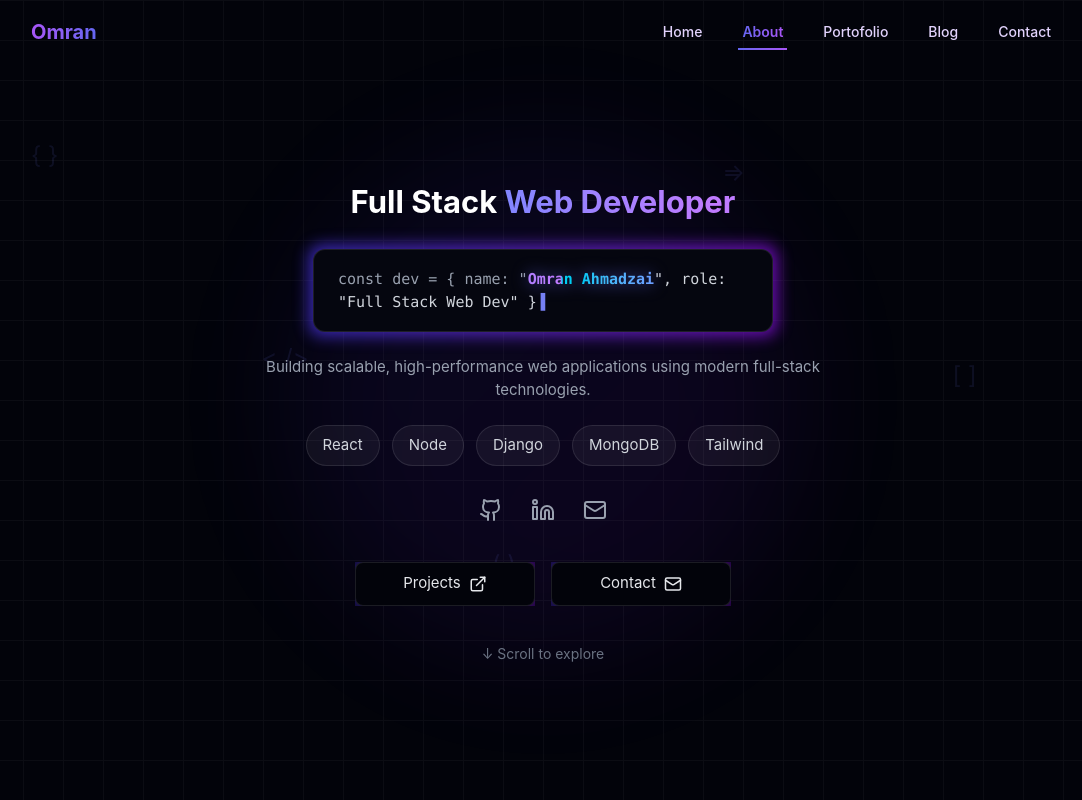
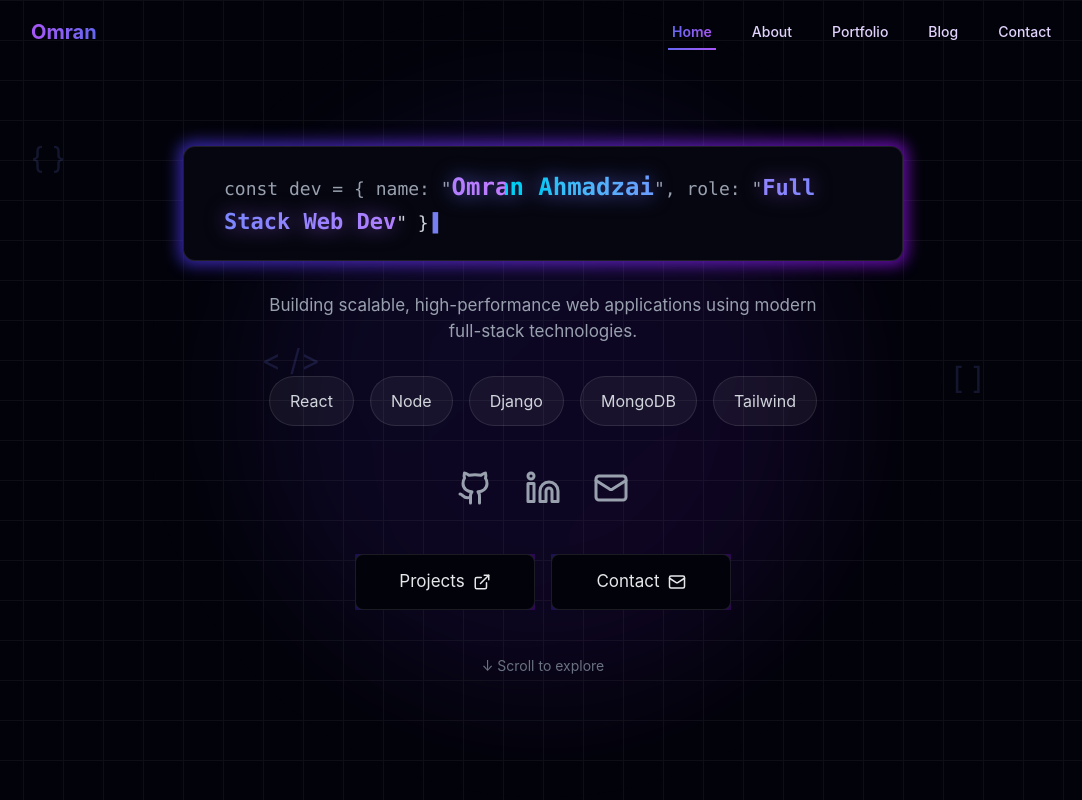
Before and after one commit to OmranInTech/Portfolio-website, a React (Vite) app: page / in a window 1280 px wide. Shown: the top 800 px of the page, without its empty margins (97-1179 px from the left). Built offline with nearby package versions, Linux system fonts and the light colour scheme.

Commit message:
Home page updated

```diff
--- a/index.html
+++ b/index.html
@@ -4,7 +4,7 @@
     <meta charset="UTF-8" />
     <link rel="icon" type="image/svg+xml" href="/vite.svg" />
     <meta name="viewport" content="width=device-width, initial-scale=1.0" />
-    <title>portfolio-website</title>
+    <title>Omran Ahmadzai </title>
   </head>
   <body>
     <div id="root"></div>
--- a/src/Pages/Contact.jsx
+++ b/src/Pages/Contact.jsx
@@ -29,7 +29,7 @@ const AnimatedItem = ({ children, delay = 0 }) => {
 
 export default function Contact() {
   return (
-    <div className="w-full min-h-screen bg-[#02030a] text-white px-5 md:px-[10%] lg:px-[12%] xl:px-[15%] py-20">
+    <div id='Contact'className="w-full min-h-screen bg-[#02030a] text-white px-5 md:px-[10%] lg:px-[12%] xl:px-[15%] py-20">
       {/* HEADER */}
       <div className="text-center pb-12">
         <h2 className="text-3xl sm:text-5xl md:text-6xl font-bold bg-gradient-to-r from-[#6366f1] to-[#a855f7] bg-clip-text text-transparent">
--- a/src/Pages/Home.jsx
+++ b/src/Pages/Home.jsx
@@ -1,34 +1,38 @@
-import React, { useEffect, useState, memo } from "react"
-import { Github, Linkedin, Mail, ExternalLink } from "lucide-react"
-import AOS from "aos"
-import "aos/dist/aos.css"
+import React, { useEffect, useState, memo } from "react";
+import { Github, Linkedin, Mail, ExternalLink } from "lucide-react";
+import AOS from "aos";
+import "aos/dist/aos.css";
 
 //////////////// CTA BUTTON //////////////////
-
 const CTAButton = memo(({ href, text, icon: Icon }) => (
-  <a href={href} className="w-full sm:w-auto">
+  <a
+    href={href}
+    className="w-full sm:w-auto"
+    onClick={(e) => {
+      e.preventDefault();
+      const target = document.querySelector(href);
+      target?.scrollIntoView({ behavior: "smooth" });
+    }}
+  >
     <button className="group relative w-full sm:w-[180px] overflow-hidden">
       <div className="absolute -inset-0.5 bg-gradient-to-r from-indigo-600 to-purple-600 rounded-xl opacity-70 blur-md group-hover:opacity-100 transition"></div>
-
       <div className="absolute inset-0 translate-x-[-120%] group-hover:translate-x-[120%] transition duration-700 bg-white/10 skew-x-12"></div>
-
-      <div className="relative h-12 sm:h-11 bg-[#02030a] rounded-lg border border-white/10 flex items-center justify-center gap-2 text-[15px] sm:text-[15px] text-gray-200 group-hover:scale-[1.05] transition">
+      <div className="relative h-14 sm:h-14 bg-[#02030a] rounded-lg border border-white/10 flex items-center justify-center gap-2 text-[16px] sm:text-[17px] text-gray-200 group-hover:scale-[1.05] transition">
         {text} <Icon className="w-[18px] h-[18px]" />
       </div>
     </button>
   </a>
-))
+));
 
 //////////////// FLOATING SYMBOLS //////////////////
-
 const FloatingSymbols = () => {
-  const symbols = ["{ }", "< />", "( )", "=>", "[ ]"]
+  const symbols = ["{ }", "< />", "( )", "=>", "[ ]"];
   return (
     <div className="absolute inset-0 pointer-events-none overflow-hidden">
       {symbols.map((s, i) => (
         <div
           key={i}
-          className="absolute text-indigo-400/10 text-xl sm:text-2xl animate-floatSlow"
+          className="absolute text-indigo-400/15 text-2xl sm:text-3xl animate-floatSlow"
           style={{
             left: `${10 + i * 18}%`,
             top: `${20 + (i % 3) * 25}%`,
@@ -39,97 +43,100 @@ const FloatingSymbols = () => {
         </div>
       ))}
     </div>
-  )
-}
+  );
+};
 
 //////////////// MAIN //////////////////
+const Home = () => {
+  const beforeName = 'const dev = { name: "';
+  const name = "Omran Ahmadzai";
+  const roleText = "Full Stack Web Dev";
+  const afterName = `", role: "${roleText}" }`;
 
-const Home = () => {
-
-  const beforeName = 'const dev = { name: "'
-  const name = 'Omran Ahmadzai'
-  const afterName = '", role: "Full Stack Web Dev" }'
-
-  const full = beforeName + name + afterName
-  const [typed, setTyped] = useState("")
+  const full = beforeName + name + afterName;
+  const [typed, setTyped] = useState("");
 
   useEffect(() => {
-    let i = 0
+    let i = 0;
     const t = setInterval(() => {
-      setTyped(full.slice(0, i))
-      i++
-      if (i > full.length) clearInterval(t)
-    }, 28)
-    return () => clearInterval(t)
-  }, [])
+      setTyped(full.slice(0, i));
+      i++;
+      if (i > full.length) clearInterval(t);
+    }, 28);
+    return () => clearInterval(t);
+  }, []);
 
   useEffect(() => {
-    AOS.init({ once: true, duration: 900, easing: "ease-out-cubic" })
-  }, [])
+    AOS.init({ once: true, duration: 900, easing: "ease-out-cubic" });
+  }, []);
 
-  const nameStart = typed.indexOf(name)
-  const hasName = nameStart !== -1
+  const nameStart = typed.indexOf(name);
+  const roleStart = typed.indexOf(roleText);
+  const hasName = nameStart !== -1;
 
   return (
-    <div className="min-h-screen bg-[#02030a] flex items-start sm:items-center justify-center px-4 relative overflow-hidden">
-
+    <div
+      id="Home"
+      className="min-h-screen bg-[#02030a] flex items-start sm:items-center justify-center px-4 relative overflow-hidden"
+    >
       {/* bg glow */}
-      <div className="absolute w-[420px] sm:w-[520px] h-[420px] sm:h-[520px] rounded-full blur-3xl bg-gradient-to-br from-indigo-600/20 to-purple-600/20 opacity-40 animate-pulse"/>
+      <div className="absolute w-[480px] sm:w-[580px] h-[480px] sm:h-[580px] rounded-full blur-3xl bg-gradient-to-br from-indigo-600/20 to-purple-600/20 opacity-50 animate-pulse" />
 
       {/* grid */}
-      <div className="absolute inset-0 opacity-[0.04] bg-[linear-gradient(to_right,#fff_1px,transparent_1px),linear-gradient(to_bottom,#fff_1px,transparent_1px)] bg-[size:40px_40px]" />
+      <div className="absolute inset-0 opacity-[0.05] bg-[linear-gradient(to_right,#fff_1px,transparent_1px),linear-gradient(to_bottom,#fff_1px,transparent_1px)] bg-[size:40px_40px]" />
 
       <FloatingSymbols />
 
-      {/* MOBILE: more vertical fill */}
-      <div className="w-full max-w-3xl text-center space-y-7 sm:space-y-6 relative z-10 pt-28 sm:pt-24 pb-16">
-
-        {/* TITLE — bigger on mobile */}
-        <h1 className="text-[28px] sm:text-[26px] mt-5 md:text-[31px] font-bold" data-aos="fade-up">
-          <span className="text-white">Full Stack </span>
-          <span className="bg-gradient-to-r from-indigo-400 via-purple-400 to-indigo-400 bg-[length:200%] animate-gradientShift bg-clip-text text-transparent">
-            Web Developer
-          </span>
-        </h1>
-
-        {/* CODE BOX — taller & clearer on mobile */}
-        <div data-aos="zoom-in" data-aos-delay="150"
-             className="mx-auto w-full max-w-[100%] sm:max-w-[460px]">
-
+      {/* HERO CONTENT */}
+      <div className="w-full max-w-6xl text-center space-y-8 relative z-10 pt-28 sm:pt-24 pb-16">
+        {/* CODE BOX */}
+        <div
+          data-aos="zoom-in"
+          data-aos-delay="150"
+          className="mx-auto w-full max-w-[100%] sm:max-w-[720px]"
+        >
           <div className="relative group">
             <div className="absolute -inset-1 bg-gradient-to-r from-indigo-600 to-purple-600 rounded-xl blur opacity-70 group-hover:opacity-100 transition"></div>
 
-            <div className="relative bg-[#05060f] border border-white/10 rounded-xl
-                            px-5 sm:px-6
-                            py-[18px] sm:py-[18px]
+            <div
+              className="relative bg-[#05060f] border border-white/10 rounded-xl
+                            px-8 sm:px-10
+                            py-[22px] sm:py-[22px]
                             font-mono
-                            text-[14px] sm:text-[15px]
+                            text-[16px] sm:text-[18px]
                             text-left
-                            hover:scale-[1.02] transition
-                            break-words">
-
-              {!hasName && (
-                <span className="text-gray-300">{typed}</span>
-              )}
+                            hover:scale-[1.03] transition
+                            break-words"
+            >
+              {!hasName && <span className="text-gray-300">{typed}</span>}
 
               {hasName && (
                 <>
-                  <span className="text-gray-400">
-                    {typed.slice(0, nameStart)}
-                  </span>
+                  <span className="text-gray-400">{typed.slice(0, nameStart)}</span>
 
                   <span className="bg-gradient-to-r from-cyan-400 via-indigo-400 to-purple-400
                                    bg-[length:200%]
                                    animate-gradientShift
                                    bg-clip-text text-transparent
                                    font-semibold
-                                   drop-shadow-[0_0_8px_rgba(99,102,241,0.7)]">
+                                   drop-shadow-[0_0_10px_rgba(99,102,241,0.8)]
+                                   text-[20px] sm:text-[24px]">
                     {name}
                   </span>
 
-                  <span className="text-gray-300">
-                    {typed.slice(nameStart + name.length)}
+                  <span className="text-gray-400">{typed.slice(nameStart + name.length, roleStart)}</span>
+
+                  <span className="bg-gradient-to-r from-indigo-400 via-purple-400 to-indigo-400
+                                   bg-[length:200%]
+                                   animate-gradientShift
+                                   bg-clip-text text-transparent
+                                   font-semibold
+                                   drop-shadow-[0_0_10px_rgba(163,94,255,0.6)]
+                                   text-[18px] sm:text-[22px]">
+                    {roleText}
                   </span>
+
+                  <span className="text-gray-300">{typed.slice(roleStart + roleText.length)}</span>
                 </>
               )}
 
@@ -138,50 +145,76 @@ const Home = () => {
           </div>
         </div>
 
-        {/* description — larger mobile */}
-        <p data-aos="fade-up" data-aos-delay="300"
-           className="text-gray-400 text-[15px] sm:text-[15px] max-w-xl mx-auto">
+        {/* description */}
+        <p
+          data-aos="fade-up"
+          data-aos-delay="300"
+          className="text-gray-400 text-[16px] sm:text-[17px] max-w-xl mx-auto"
+        >
           Building scalable, high-performance web applications using modern full-stack technologies.
         </p>
 
-        {/* STACK — bigger pills mobile */}
-        <div data-aos="fade-up" data-aos-delay="450"
-             className="flex flex-wrap gap-3 justify-center">
-
-          {["React","Node","Django","MongoDB","Tailwind"].map(s => (
-            <span key={s}
-              className="relative px-4 py-2
-                         text-[14px] sm:text-[15px]
-                         rounded-full bg-white/5 border border-white/10
-                         text-gray-300 hover:scale-110 transition overflow-hidden group">
+        {/* STACK */}
+        <div
+          data-aos="fade-up"
+          data-aos-delay="450"
+          className="flex flex-wrap gap-4 justify-center"
+        >
+          {["React", "Node", "Django", "MongoDB", "Tailwind"].map((s) => (
+            <span
+              key={s}
+              className="relative px-5 py-3 text-[15px] sm:text-[16px] rounded-full bg-white/5 border border-white/10 text-gray-300 hover:scale-110 transition overflow-hidden group"
+            >
               <span className="absolute inset-0 translate-x-[-100%] group-hover:translate-x-[100%] bg-white/10 transition duration-700"></span>
               {s}
             </span>
           ))}
         </div>
 
-        {/* ICONS — larger mobile */}
-        <div data-aos="fade-up" data-aos-delay="600"
-             className="flex justify-center gap-7 pt-2">
-          <a href="https://github.com/OmranInTech">
-            <Github className="w-7 h-7 sm:w-6 sm:h-6 text-gray-400 hover:text-white hover:scale-125 transition"/>
+        {/* ICONS */}
+        <div
+          data-aos="fade-up"
+          data-aos-delay="600"
+          className="flex justify-center gap-8 pt-3"
+        >
+          <a
+            href="https://github.com/OmranInTech"
+            target="_blank"
+            rel="noopener noreferrer"
+          >
+            <Github className="w-10 h-10 sm:w-9 sm:h-9 text-gray-400 hover:text-white hover:scale-125 transition" />
           </a>
-          <Linkedin className="w-7 h-7 sm:w-6 sm:h-6 text-gray-400 hover:text-white hover:scale-125 transition"/>
-          <Mail className="w-7 h-7 sm:w-6 sm:h-6 text-gray-400 hover:text-white hover:scale-125 transition"/>
+          <a
+            href="https://www.linkedin.com/in/omran-ahmadzai-68a5b6351/"
+          >
+            <Linkedin className="w-10 h-10 sm:w-9 sm:h-9 text-gray-400 hover:text-white hover:scale-125 transition" />
+          </a>
+          <a
+            href="mailto:ahmadzai.omran12@gmail.com"
+            target="_blank"
+            rel="noopener noreferrer"
+          >
+            <Mail className="w-10 h-10 sm:w-9 sm:h-9 text-gray-400 hover:text-white hover:scale-125 transition" />
+          </a>
         </div>
 
-        {/* BUTTONS — full width mobile */}
-        <div data-aos="fade-up" data-aos-delay="750"
-             className="flex flex-col sm:flex-row gap-3 sm:gap-4 justify-center pt-4 w-full sm:w-auto">
-          <CTAButton href="#Portfolio" text="Projects" icon={ExternalLink}/>
-          <CTAButton href="#Contact" text="Contact" icon={Mail}/>
+        {/* BUTTONS */}
+        <div
+          data-aos="fade-up"
+          data-aos-delay="750"
+          className="flex flex-col sm:flex-row gap-4 justify-center pt-4 w-full sm:w-auto"
+        >
+          <CTAButton href="#Portfolio" text="Projects" icon={ExternalLink} />
+          <CTAButton href="#Contact" text="Contact" icon={Mail} />
         </div>
 
-        <div data-aos="fade-up" data-aos-delay="900"
-             className="pt-6 text-gray-500 text-sm animate-bounce">
+        <div
+          data-aos="fade-up"
+          data-aos-delay="900"
+          className="pt-6 text-gray-500 text-sm animate-bounce"
+        >
           ↓ Scroll to explore
         </div>
-
       </div>
 
       <style>{`
@@ -200,9 +233,8 @@ const Home = () => {
           animation:floatSlow 12s ease-in-out infinite;
         }
       `}</style>
+    </div>
+  );
+};
 
-    </div>
-  )
-}
-
-export default memo(Home)
+export default memo(Home);
--- a/src/components/Navbar.jsx
+++ b/src/components/Navbar.jsx
@@ -9,59 +9,57 @@ const Navbar = () => {
   const navItems = [
     { href: "#Home", label: "Home" },
     { href: "#About", label: "About" },
-        { href: "#Portofolio", label: "Portofolio" },
-        {href: "#blog" , label: "Blog" },
+    { href: "#Portfolio", label: "Portfolio" },
+    { href: "#Blog", label: "Blog" },
     { href: "#Contact", label: "Contact" },
   ];
 
+  // Scroll handler
   useEffect(() => {
     const handleScroll = () => {
       setScrolled(window.scrollY > 20);
+
       const sections = navItems.map(item => {
         const section = document.querySelector(item.href);
         if (section) {
-                    return {
-                        id: item.href.replace("#", ""),
-                        offset: section.offsetTop - 550,
-                        height: section.offsetHeight
-                    };
+          const offset = section.offsetTop - 80; // header height
+          const height = section.offsetHeight;
+          return { id: item.href.replace("#", ""), offset, height };
         }
         return null;
       }).filter(Boolean);
 
-            const currentPosition = window.scrollY;
-            const active = sections.find(section =>
+      const currentPosition = window.scrollY + 85; // +85 to match header offset
+      const currentSection = sections.find(
+        section =>
           currentPosition >= section.offset &&
           currentPosition < section.offset + section.height
       );
 
-            if (active) {
-                setActiveSection(active.id);
+      if (currentSection) {
+        setActiveSection(currentSection.id);
+      } else if (window.scrollY < 50) {
+        setActiveSection("Home"); // first section edge case
       }
     };
 
     window.addEventListener("scroll", handleScroll);
-        handleScroll();
+    handleScroll(); // initial check
     return () => window.removeEventListener("scroll", handleScroll);
   }, []);
 
+  // Disable body scroll on mobile menu open
   useEffect(() => {
-        if (isOpen) {
-            document.body.style.overflow = 'hidden';
-        } else {
-            document.body.style.overflow = 'unset';
-        }
+    document.body.style.overflow = isOpen ? "hidden" : "unset";
   }, [isOpen]);
 
+  // Smooth scroll function
   const scrollToSection = (e, href) => {
     e.preventDefault();
     const section = document.querySelector(href);
     if (section) {
-            const top = section.offsetTop - 100;
-            window.scrollTo({
-                top: top,
-                behavior: "smooth"
-            });
+      const top = window.scrollY + section.getBoundingClientRect().top - 80;
+      window.scrollTo({ top, behavior: "smooth" });
     }
     setIsOpen(false);
   };
@@ -76,6 +74,14 @@ const Navbar = () => {
           : "bg-transparent"
       }`}
     >
+      {/* Scrollbar style */}
+      <style>{`
+        ::-webkit-scrollbar { width: 10px; }
+        ::-webkit-scrollbar-track { background: #0a0a14; }
+        ::-webkit-scrollbar-thumb { background: #6366f1; border-radius: 5px; }
+        ::-webkit-scrollbar-thumb:hover { background: #a855f7; }
+      `}</style>
+
       <div className="mx-auto px-[5%] sm:px-[5%] lg:px-[10%]">
         <div className="flex items-center justify-between h-16">
           {/* Logo */}
@@ -128,11 +134,7 @@ const Navbar = () => {
                 isOpen ? "rotate-90 scale-125" : "rotate-0 scale-100"
               }`}
             >
-                            {isOpen ? (
-                                <X className="w-6 h-6" />
-                            ) : (
-                                <Menu className="w-6 h-6" />
-                            )}
+              {isOpen ? <X className="w-6 h-6" /> : <Menu className="w-6 h-6" />}
             </button>
           </div>
         </div>
@@ -141,9 +143,7 @@ const Navbar = () => {
       {/* Mobile Menu */}
       <div
         className={`md:hidden transition-all duration-300 ease-in-out ${
-                    isOpen
-                        ? "max-h-screen opacity-100"
-                        : "max-h-0 opacity-0 overflow-hidden"
+          isOpen ? "max-h-screen opacity-100" : "max-h-0 opacity-0 overflow-hidden"
         }`}
       >
         <div className="px-4 py-6 space-y-4">
```
Also changed, not shown: public/omran.jpeg (added). Lines whose indentation alone changed are shown as unchanged.
